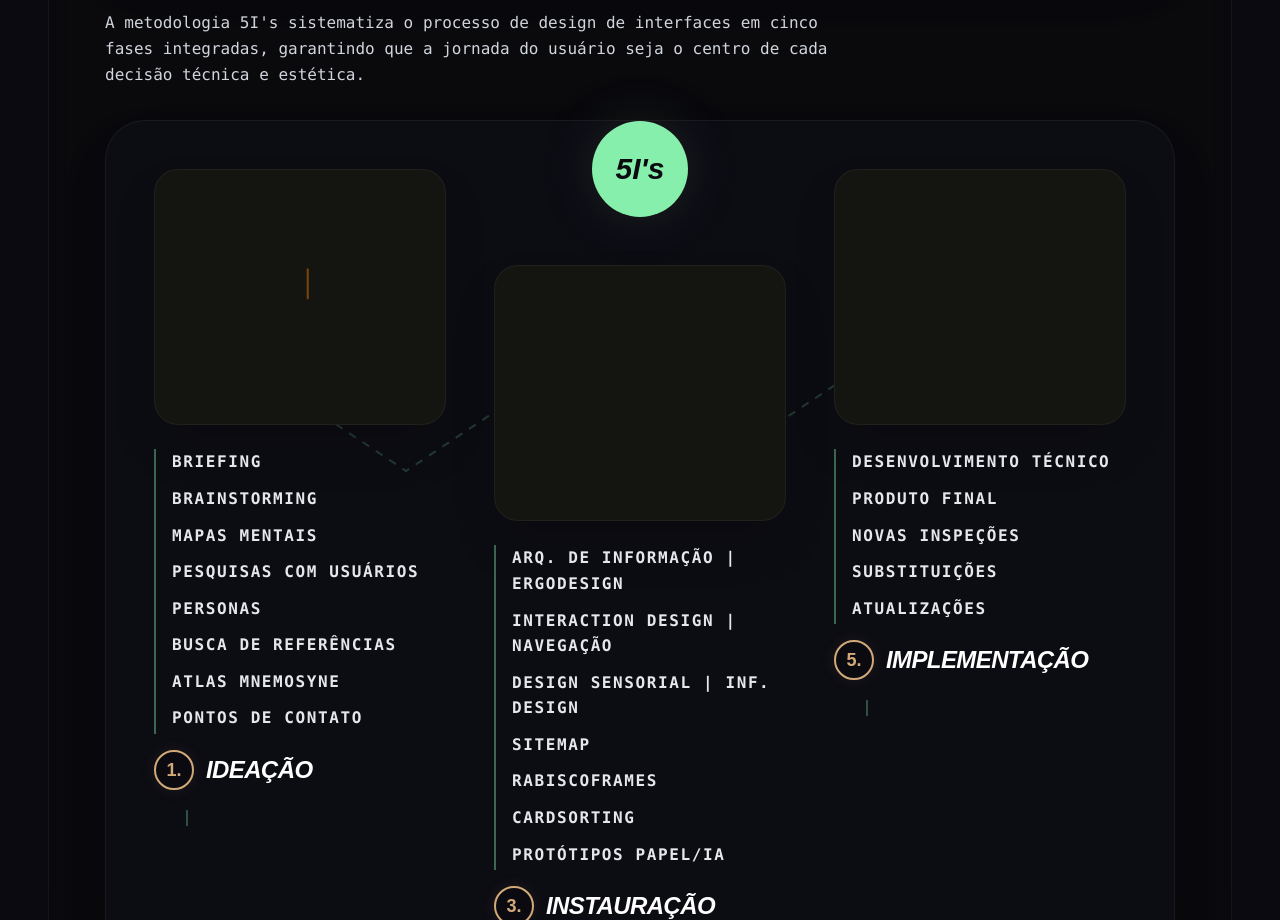
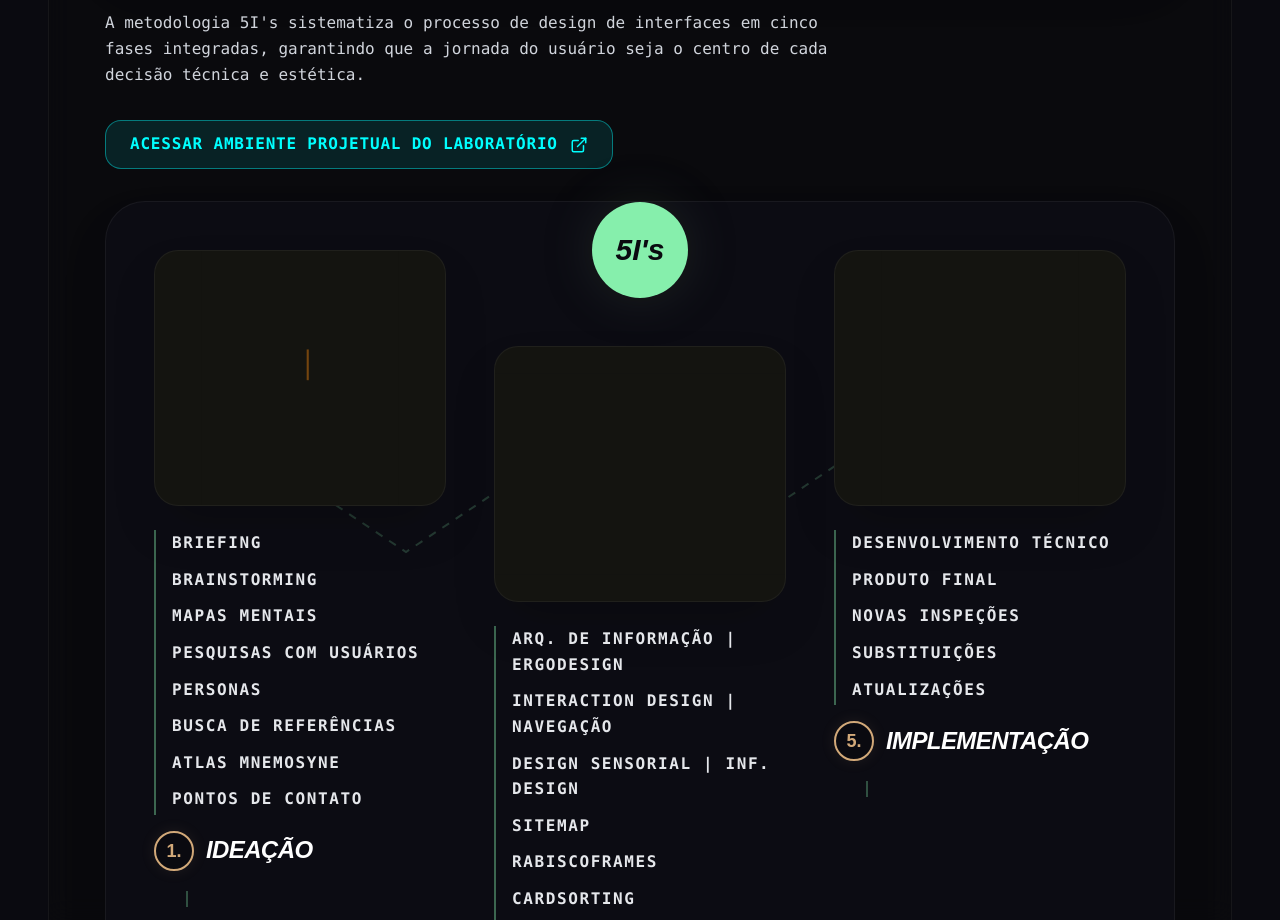
Before and after one commit to debagrs/laboratoriointerfacedi, a React (Vite) app: page /#metodologia-5is in a window 1280 px wide. Shown: the part 1060-1980 px from the top of the page. Built offline with nearby package versions, Linux system fonts and the light colour scheme.

Commit message:
Atualizar o App.tsx

```diff
--- a/src/App.tsx
+++ b/src/App.tsx
@@ -1556,6 +1556,15 @@ const modules: ModuleData[] = [
           <p className="text-base text-gray-300 font-mono leading-relaxed max-w-3xl">
             A metodologia 5I's sistematiza o processo de design de interfaces em cinco fases integradas, garantindo que a jornada do usuário seja o centro de cada decisão técnica e estética.
           </p>
+          <a
+            href="https://metodologia5-is-labinterfaceddi.vercel.app/"
+            target="_blank"
+            rel="noopener noreferrer"
+            className="inline-flex min-h-12 w-fit items-center justify-center gap-3 rounded-2xl border border-aura-tech-cyan/40 bg-aura-tech-cyan/10 px-6 py-3 font-mono text-sm font-bold uppercase tracking-wider text-aura-tech-cyan transition-all hover:border-aura-tech-cyan hover:bg-aura-tech-cyan/20 hover:shadow-lg hover:shadow-aura-tech-cyan/10 focus-visible:outline-none focus-visible:ring-2 focus-visible:ring-aura-tech-cyan focus-visible:ring-offset-2 focus-visible:ring-offset-[#0A0A0A]"
+          >
+            Acessar ambiente projetual do Laboratório
+            <ExternalLink size={18} aria-hidden="true" />
+          </a>
           <FiveIsDiagram />
         </div>
 
```
